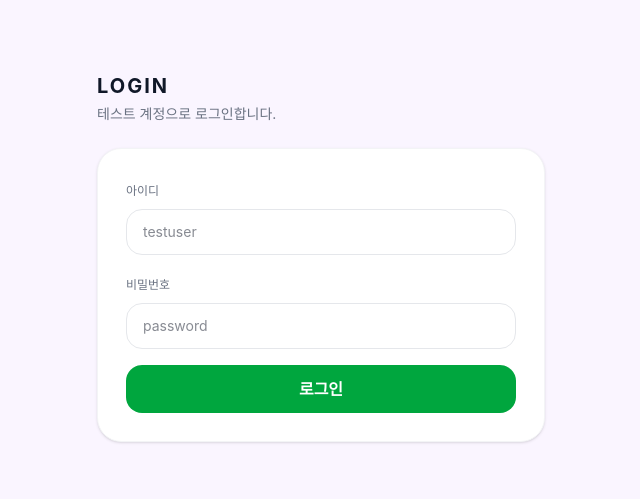
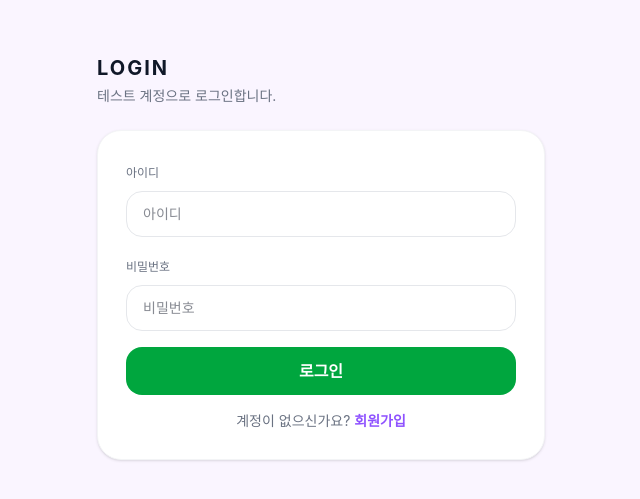
Before and after one commit to seung-ukk/CarbonFlow, a React app in the folder frontend/: page / in a window 1280 px wide. Shown: the part 143-642 px from the top of the page, without its empty margins (319-959 px from the left). Built offline with nearby package versions, Linux system fonts and the light colour scheme; the HTML template or start-up script is replaced by a standard one.

Commit message:
회원가입 페이지 추가

```diff
--- a/frontend/src/pages/LoginPage.jsx
+++ b/frontend/src/pages/LoginPage.jsx
@@ -1,44 +1,57 @@
 import { useState } from "react";
-import { getApiErrorMessage, login } from "../services/api";
+import { mockLogin, mockRegister } from "../services/mockAuth";
+
+const INPUT_CLASS =
+  "mt-2 w-full rounded-2xl border border-gray-200 px-4 py-3 text-sm outline-none focus:border-violet-400";
 
 function LoginPage({ onLoginSuccess }) {
-  const [form, setForm] = useState({
-    userId: "",
-    password: "",
-  });
-  const [message, setMessage] = useState("");
+  const [mode, setMode] = useState("login");
+  const [form, setForm] = useState({ username: "", email: "", password: "", passwordConfirm: "" });
+  const [message, setMessage] = useState({ text: "", isError: true });
   const [isLoading, setIsLoading] = useState(false);
+
+  const isSignup = mode === "signup";
+
+  const switchMode = (nextMode) => {
+    setMode(nextMode);
+    setForm({ username: "", email: "", password: "", passwordConfirm: "" });
+    setMessage({ text: "", isError: true });
+  };
 
   const updateField = (field, value) => {
     setForm((prev) => ({ ...prev, [field]: value }));
-    setMessage("");
+    setMessage({ text: "", isError: true });
   };
 
   const handleSubmit = async (event) => {
     event.preventDefault();
 
-    if (!form.userId.trim() || !form.password.trim()) {
-      setMessage("아이디와 비밀번호를 입력해주세요.");
+    if (!form.username.trim() || !form.password.trim()) {
+      setMessage({ text: "아이디와 비밀번호를 입력해주세요.", isError: true });
       return;
     }
 
-    setMessage("");
+    if (isSignup && form.password !== form.passwordConfirm) {
+      setMessage({ text: "비밀번호가 일치하지 않습니다.", isError: true });
+      return;
+    }
+
     setIsLoading(true);
-
     try {
-      const authData = await login({
-        userId: form.userId.trim(),
-        password: form.password,
-      });
-
-      if (!authData?.token) {
-        setMessage("로그인 응답에 토큰이 없습니다.");
-        return;
+      if (isSignup) {
+        mockRegister({ username: form.username.trim(), email: form.email.trim(), password: form.password });
+        switchMode("login");
+        setMessage({ text: "회원가입 성공! 로그인해주세요.", isError: false });
+      } else {
+        const authData = mockLogin({ username: form.username.trim(), password: form.password });
+        if (!authData?.token) {
+          setMessage({ text: "로그인 응답에 토큰이 없습니다.", isError: true });
+          return;
+        }
+        onLoginSuccess?.(authData);
       }
-
-      onLoginSuccess?.(authData);
     } catch (error) {
-      setMessage(getApiErrorMessage(error, "아이디 또는 비밀번호가 일치하지 않습니다."));
+      setMessage({ text: error.message, isError: true });
     } finally {
       setIsLoading(false);
     }
@@ -47,8 +60,10 @@ function LoginPage({ onLoginSuccess }) {
   return (
     <div className="mx-auto flex min-h-[calc(100vh-4rem)] max-w-md flex-col justify-center">
       <header className="mb-6">
-        <h1 className="page-title">LOGIN</h1>
-        <p className="page-subtitle">테스트 계정으로 로그인합니다.</p>
+        <h1 className="page-title">{isSignup ? "SIGN UP" : "LOGIN"}</h1>
+        <p className="page-subtitle">
+          {isSignup ? "새 계정을 만들어주세요." : "테스트 계정으로 로그인합니다."}
+        </p>
       </header>
 
       <form onSubmit={handleSubmit} className="card space-y-4">
@@ -56,33 +71,81 @@ function LoginPage({ onLoginSuccess }) {
           <span className="label-text">아이디</span>
           <input
             type="text"
-            value={form.userId}
-            onChange={(event) => updateField("userId", event.target.value)}
-            className="mt-2 w-full rounded-2xl border border-gray-200 px-4 py-3 text-sm outline-none focus:border-violet-400"
-            placeholder="testuser"
+            value={form.username}
+            onChange={(e) => updateField("username", e.target.value)}
+            className={INPUT_CLASS}
+            placeholder="아이디"
           />
         </label>
+
+        {isSignup && (
+          <label className="block">
+            <span className="label-text">이메일</span>
+            <input
+              type="email"
+              value={form.email}
+              onChange={(e) => updateField("email", e.target.value)}
+              className={INPUT_CLASS}
+              placeholder="이메일"
+            />
+          </label>
+        )}
 
         <label className="block">
           <span className="label-text">비밀번호</span>
           <input
             type="password"
             value={form.password}
-            onChange={(event) => updateField("password", event.target.value)}
-            className="mt-2 w-full rounded-2xl border border-gray-200 px-4 py-3 text-sm outline-none focus:border-violet-400"
-            placeholder="password"
+            onChange={(e) => updateField("password", e.target.value)}
+            className={INPUT_CLASS}
+            placeholder="비밀번호"
           />
         </label>
 
-        {message && (
-          <p className="rounded-2xl bg-red-50 px-4 py-3 text-sm font-semibold text-red-600">
-            {message}
+        {isSignup && (
+          <label className="block">
+            <span className="label-text">비밀번호 확인</span>
+            <input
+              type="password"
+              value={form.passwordConfirm}
+              onChange={(e) => updateField("passwordConfirm", e.target.value)}
+              className={INPUT_CLASS}
+              placeholder="비밀번호 재입력"
+            />
+          </label>
+        )}
+
+        {message.text && (
+          <p
+            className={`rounded-2xl px-4 py-3 text-sm font-semibold ${
+              message.isError ? "bg-red-50 text-red-600" : "bg-green-50 text-green-600"
+            }`}
+          >
+            {message.text}
           </p>
         )}
 
         <button type="submit" disabled={isLoading} className="green-button w-full">
-          {isLoading ? "로그인 중..." : "로그인"}
+          {isLoading ? (isSignup ? "처리 중..." : "로그인 중...") : isSignup ? "회원가입" : "로그인"}
         </button>
+
+        <p className="text-center text-sm text-gray-500">
+          {isSignup ? (
+            <>
+              이미 계정이 있으신가요?{" "}
+              <button type="button" onClick={() => switchMode("login")} className="font-semibold text-violet-500 hover:underline">
+                로그인
+              </button>
+            </>
+          ) : (
+            <>
+              계정이 없으신가요?{" "}
+              <button type="button" onClick={() => switchMode("signup")} className="font-semibold text-violet-500 hover:underline">
+                회원가입
+              </button>
+            </>
+          )}
+        </p>
       </form>
     </div>
   );
--- /dev/null
+++ b/frontend/src/services/mockAuth.js
@@ -0,0 +1,20 @@
+// 임시 mock 인증 — 백엔드 연동 시 이 파일 삭제 후 api.js의 login/register로 교체
+const MOCK_USERS = [
+  { username: "testuser", email: "test@test.com", password: "password", token: "mock-token-testuser" },
+];
+
+// 페이지 새로고침 시 초기화됨 (in-memory)
+const users = [...MOCK_USERS];
+
+export const mockLogin = ({ username, password }) => {
+  const user = users.find((u) => u.username === username && u.password === password);
+  if (!user) throw new Error("아이디 또는 비밀번호가 일치하지 않습니다.");
+  return { token: user.token, username: user.username };
+};
+
+export const mockRegister = ({ username, email, password }) => {
+  if (users.some((u) => u.username === username)) {
+    throw new Error("이미 사용 중인 아이디입니다.");
+  }
+  users.push({ username, email, password, token: `mock-token-${username}` });
+};
```
Also changed, not shown: 1 other file (tests, documents, lock files or other folders).
